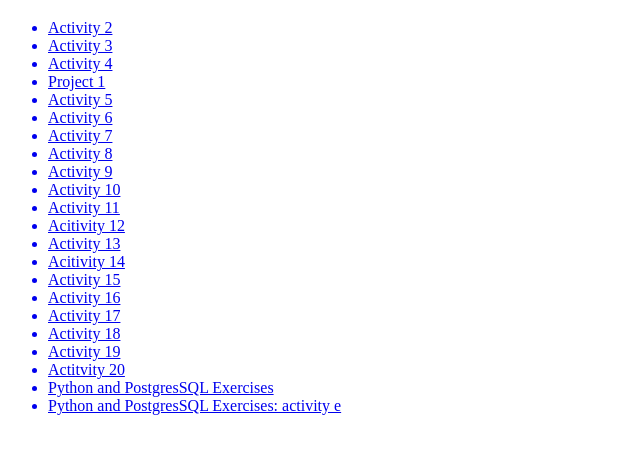
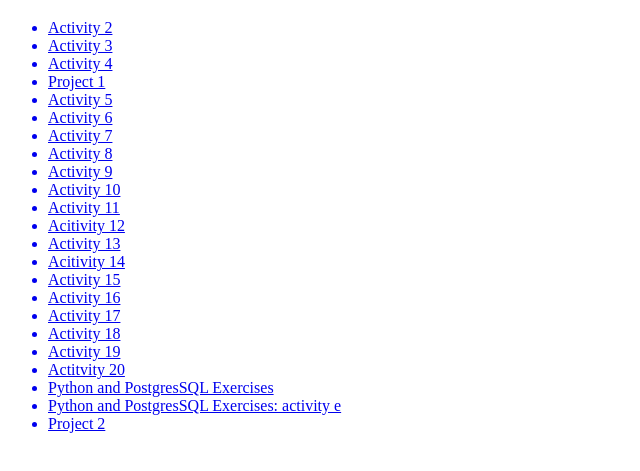
Before and after one commit to jenniferch5/microcredential, a plain HTML site: page index.html in a window 1280 px wide. Shown: the part 61-532 px from the top of the page, without its empty margins (0-640 px from the left). Drawn offline with Linux system fonts and the light colour scheme.

Commit message:
Update index.html

```diff
--- a/index.html
+++ b/index.html
@@ -31,6 +31,7 @@
         <a href="main.py"><li>Actitvity 20</li></a>
         <a href="python_postgresql.py"><li>Python and PostgresSQL Exercises</li></a>
         <a href="activitye.pdf" download="activitye"><li>Python and PostgresSQL Exercises: activity e</li></a>
+        <a href="project2_CortezHerrera/index.html"><li>Project 2</li></a>
     </ul>
 
 
```
